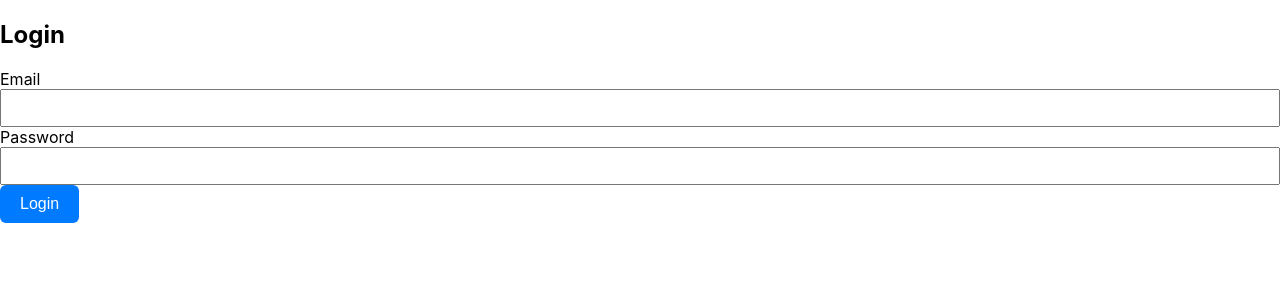
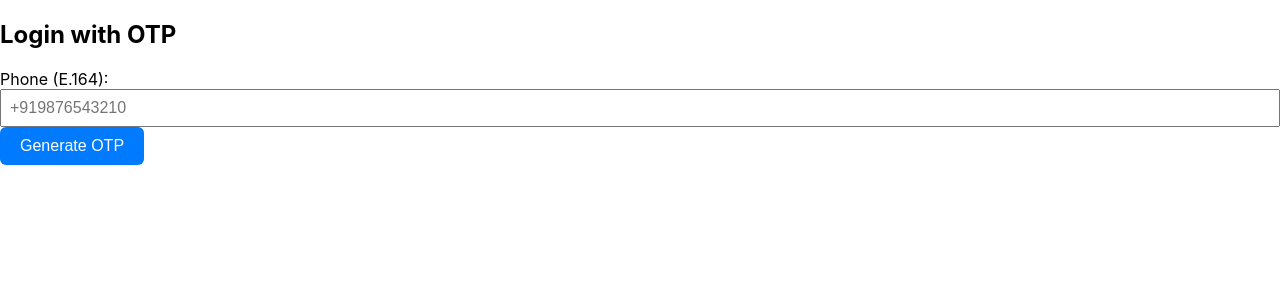
Before and after one commit to Manikalyan123/smartMessMngt, a React (Create React App) app: page / in a window 1280 px wide. Shown: the top 300 px of the page. Built offline with nearby package versions, Linux system fonts and the light colour scheme; a web font is replaced by a local one.

Commit message:
solution

```diff
--- a/package.json
+++ b/package.json
@@ -12,6 +12,7 @@
     "@testing-library/react": "11.2.5",
     "@testing-library/user-event": "12.6.2",
     "chalk": "4.1.0",
+    "firebase": "11.6.1",
     "jest-styled-components": "7.0.5",
     "react": "17.0.2",
     "react-dom": "17.0.2",
--- a/src/components/GroceryEntryPage/index.js
+++ b/src/components/GroceryEntryPage/index.js
@@ -58,6 +58,7 @@ const GroceryEntryPage = () => {
       quantity: qty,
       price: pr,
       amount: amount.toFixed(2),
+      date: new Date().toLocaleDateString(),
     }
 
     if (editId) {
--- a/src/components/LoginPage/index.js
+++ b/src/components/LoginPage/index.js
@@ -1,58 +1,182 @@
-import React, {useState} from 'react'
+// LoginPage.js
+import React, {useState, useEffect, useRef} from 'react' // Added useEffect, useRef
 import {useNavigate} from 'react-router-dom'
-import './index.css'
+import {
+  auth, // Make sure auth is correctly imported and initialized first
+  signInWithPhoneNumber,
+  PhoneAuthProvider,
+  initRecaptcha, // Import the updated initRecaptcha
+} from '../firebase' // Adjust path if needed
+import './index.css' // Assuming your CSS file exists
 
 const LoginPage = ({setIsAuthenticated}) => {
   const navigate = useNavigate()
-  const [email, setEmail] = useState('')
-  const [password, setPassword] = useState('')
+  const [phone, setPhone] = useState('')
+  const [otp, setOtp] = useState('')
+  const [verificationId, setVerificationId] = useState(null)
   const [error, setError] = useState('')
+  const [otpSentMessage, setOtpSentMessage] = useState('') // For better feedback
 
-  const handleLogin = e => {
-    e.preventDefault()
+  // Use useRef to hold the reCAPTCHA verifier instance
+  const recaptchaVerifierRef = useRef(null)
+  // Ref to ensure useEffect cleanup runs correctly on unmount
+  const isMounted = useRef(true)
 
-    // Dummy credentials (Replace with backend API call)
-    const validEmail = 'k@123'
-    const validPassword = '123'
+  // Initialize reCAPTCHA Verifier on component mount
+  useEffect(() => {
+    isMounted.current = true
+    // Check if auth is available before initializing reCAPTCHA
+    if (auth && !recaptchaVerifierRef.current) {
+      console.log('Attempting to initialize reCAPTCHA...')
+      // Ensure the container exists before calling initRecaptcha
+      // Use setTimeout to allow DOM to render reliably, especially in StrictMode
+      const timeoutId = setTimeout(() => {
+        if (isMounted.current) {
+          // Check if component is still mounted
+          const verifier = initRecaptcha()
+          if (verifier) {
+            recaptchaVerifierRef.current = verifier
+            console.log('reCAPTCHA Verifier Initialized and stored in ref.')
+          } else {
+            setError('Failed to initialize reCAPTCHA. Check console.')
+          }
+        }
+      }, 100) // Small delay to ensure DOM element is ready
 
-    if (email === validEmail && password === validPassword) {
-      localStorage.setItem('isAuthenticated', 'true')
+      return () => {
+        clearTimeout(timeoutId)
+      }
+    }
+
+    // Cleanup function on component unmount
+    return () => {
+      isMounted.current = false
+      // You might optionally clear the verifier if needed,
+      // but Firebase often manages its lifecycle.
+      // if (recaptchaVerifierRef.current) {
+      //   recaptchaVerifierRef.current.clear(); // Method might vary
+      // }
+      console.log('LoginPage unmounted.')
+    }
+  }, []) // Empty dependency array ensures this runs only once on mount
+
+  const handleSendOtp = async () => {
+    setError('')
+    setOtpSentMessage('') // Clear previous success message
+    if (!phone.match(/^\+\d{10,15}$/)) {
+      setError('Enter phone in E.164 format, e.g., +919876543210')
+      return
+    }
+
+    // Check if reCAPTCHA verifier is ready
+    if (!recaptchaVerifierRef.current) {
+      setError('reCAPTCHA verifier not ready. Please wait or refresh.')
+      console.error(
+        'handleSendOtp called but recaptchaVerifierRef.current is null.',
+      )
+      // You could attempt to re-initialize here, but it suggests an earlier problem
+      return
+    }
+
+    console.log('Using reCAPTCHA verifier:', recaptchaVerifierRef.current)
+    console.log('Using auth instance:', auth)
+
+    try {
+      // Use the verifier instance stored in the ref
+      const confirmationResult = await signInWithPhoneNumber(
+        auth,
+        phone,
+        recaptchaVerifierRef.current,
+      )
+      console.log('Confirmation Result:', confirmationResult)
+      setVerificationId(confirmationResult.verificationId)
+      setOtpSentMessage('OTP sent successfully!') // Use state for feedback
+      // alert('OTP sent!'); // Replaced alert
+    } catch (err) {
+      setError(`Error sending OTP: ${err.message}`)
+      console.error('Error details during signInWithPhoneNumber:', err)
+      // It might be necessary to render a new reCAPTCHA widget if it fails
+      // For example, if the user closes the reCAPTCHA challenge
+      // recaptchaVerifierRef.current.render().then(...) might be needed in some cases.
+      // Resetting might involve re-running initRecaptcha or specific grecaptcha methods
+    }
+  }
+
+  const handleVerifyOtp = async () => {
+    setError('')
+    if (!verificationId) {
+      setError('Please request an OTP first.')
+      return
+    }
+    if (!otp.match(/^\d{6}$/)) {
+      // Basic OTP format validation
+      setError('Please enter a valid 6-digit OTP.')
+      return
+    }
+
+    const credential = PhoneAuthProvider.credential(verificationId, otp)
+    try {
+      await auth.signInWithCredential(credential)
+      console.log('User signed in successfully!')
+      // localStorage.setItem('isAuthenticated', 'true'); // Consider if needed alongside Firebase persistence
       setIsAuthenticated(true)
       navigate('/dashboard')
-    } else {
-      setError('Invalid email or password')
+    } catch (err) {
+      setError(`OTP verification failed: ${err.message}`)
+      console.error('Error details during signInWithCredential:', err)
     }
   }
 
   return (
     <div className="login-container">
-      <form className="login-form" onSubmit={handleLogin}>
-        <h2>Login</h2>
-        {error && <p className="error-message">{error}</p>}
-        <div className="input-group">
-          <label htmlFor="email">Email</label>
+      <h2>Login with OTP</h2>
+
+      {/* Display error messages */}
+      {error && <p className="error-message">{error}</p>}
+
+      {/* Display success messages */}
+      {otpSentMessage && <p className="success-message">{otpSentMessage}</p>}
+
+      <div className="field-group">
+        <label htmlFor="phone">Phone (E.164):</label>
+        <input
+          id="phone"
+          type="tel"
+          value={phone}
+          onChange={e => setPhone(e.target.value)}
+          placeholder="+919876543210"
+          disabled={!!verificationId} // Optionally disable after OTP sent
+        />
+        <button
+          type="button"
+          onClick={handleSendOtp}
+          disabled={!!verificationId} // Disable button after sending OTP
+        >
+          {verificationId ? 'OTP Sent' : 'Generate OTP'}
+        </button>
+      </div>
+
+      {/* Only show OTP input after verificationId is set */}
+      {verificationId && (
+        <div className="field-group">
+          <label htmlFor="otp">Enter OTP:</label>
           <input
-            id="email"
-            type="email"
-            value={email}
-            onChange={e => setEmail(e.target.value)}
-            required
+            id="otp"
+            type="text" // Use "text" with pattern or "tel"
+            inputMode="numeric" // Helps mobile keyboards
+            pattern="\d{6}" // Basic pattern validation
+            maxLength="6"
+            value={otp}
+            onChange={e => setOtp(e.target.value)}
           />
+          <button type="button" onClick={handleVerifyOtp}>
+            Verify OTP
+          </button>
         </div>
-        <div className="input-group">
-          <label htmlFor="password">Password</label>
-          <input
-            id="password"
-            type="password"
-            value={password}
-            onChange={e => setPassword(e.target.value)}
-            required
-          />
-        </div>
-        <button type="submit" className="login-button">
-          Login
-        </button>
-      </form>
+      )}
+
+      {/* IMPORTANT: This container MUST exist in the DOM for reCAPTCHA */}
+      <div id="recaptcha-container" />
     </div>
   )
 }
--- a/src/components/UsageUpdate/index.js
+++ b/src/components/UsageUpdate/index.js
@@ -58,7 +58,7 @@ const UsageUpdate = () => {
     const updatedRemainingQty = prevRemaining - usedQty
 
     const updatedRemaining = {...remaining, [name]: updatedRemainingQty}
-    const updatedUsage = {...usage, [name]: usedQty}
+    const updatedUsage = {...usage, [name]: ' '}
 
     setRemaining(updatedRemaining)
     setUsage(updatedUsage)
--- /dev/null
+++ b/src/components/firebase.js
@@ -0,0 +1,70 @@
+// firebase.js
+import {initializeApp} from 'firebase/app'
+import {
+  getAuth,
+  RecaptchaVerifier,
+  signInWithPhoneNumber,
+  PhoneAuthProvider,
+} from 'firebase/auth'
+
+// Your web app's Firebase configuration (ensure these are correct)
+const firebaseConfig = {
+  apiKey: 'AIzaSyAdpKnKFq7D2Dau3cbDQF948UFXCTGRC3c', // Replace with your actual API key if different
+  authDomain: 'smartmessmanagement.firebaseapp.com',
+  projectId: 'smartmessmanagement',
+  storageBucket: 'smartmessmanagement.firebasestorage.app',
+  messagingSenderId: '915843530878',
+  appId: '1:915843530878:web:f05af7434b08b27ec1582f',
+}
+
+// Initialize Firebase
+const app = initializeApp(firebaseConfig)
+const auth = getAuth(app)
+
+// Ensure auth is valid before exporting (optional check)
+if (!auth) {
+  console.error('Firebase Auth instance failed to initialize!')
+} else {
+  console.log('Firebase Auth initialized successfully.') // Log for confirmation
+}
+
+// Initialize reCAPTCHA - no longer needs phoneNumber argument
+const initRecaptcha = () => {
+  // Ensure the container exists before creating the verifier
+  if (!document.getElementById('recaptcha-container')) {
+    console.error(
+      "reCAPTCHA container 'recaptcha-container' not found in the DOM.",
+    )
+    return null // Return null if container isn't ready
+  }
+  try {
+    // Using window.recaptchaVerifier is common, but managing via ref is often cleaner
+    // We'll let LoginPage manage the instance via useRef
+    const verifier = new RecaptchaVerifier(auth, 'recaptcha-container', {
+      size: 'invisible',
+      callback: response => {
+        // reCAPTCHA solved, allow signInWithPhoneNumber.
+        // Usually, this callback is handled implicitly by signInWithPhoneNumber
+        console.log('reCAPTCHA verified by callback')
+      },
+      'expired-callback': () => {
+        // Response expired. Ask user to solve reCAPTCHA again.
+        console.warn('reCAPTCHA response expired.')
+        // You might want to reset the OTP flow here or prompt the user
+      },
+    })
+    console.log('RecaptchaVerifier instance created.')
+    return verifier
+  } catch (error) {
+    console.error('Error creating RecaptchaVerifier:', error)
+    return null // Return null on error
+  }
+}
+
+export {
+  auth,
+  RecaptchaVerifier, // Exporting the class might not be needed by LoginPage anymore
+  signInWithPhoneNumber,
+  PhoneAuthProvider,
+  initRecaptcha,
+}
```
Also changed, not shown: src/components/Reports/index.js (+89 -7 lines), 1 other file (tests, documents, lock files or other folders).
